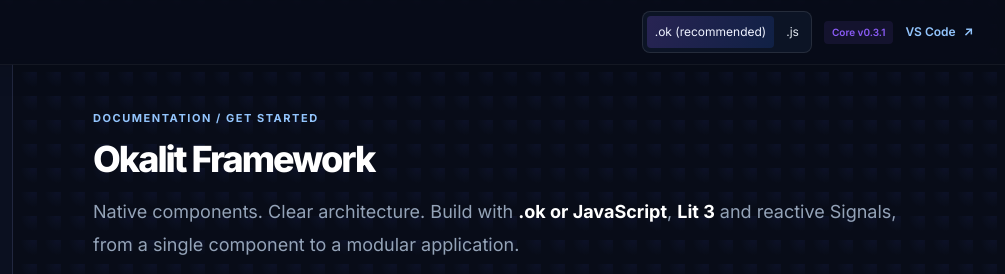
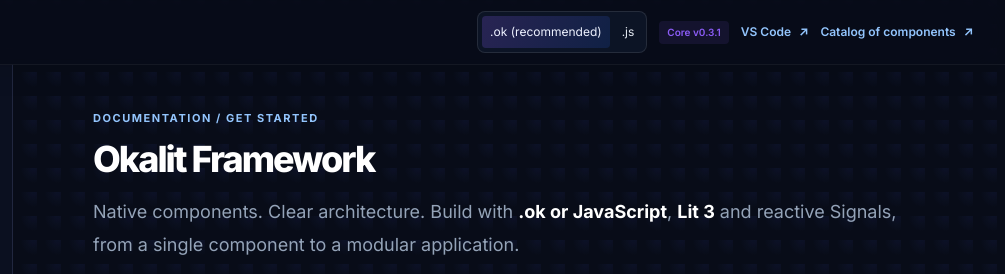
Before and after one commit to Okalit/okalit-landing, a plain HTML site: page doc.html in a window 1280 px wide. Shown: the top 274 px of the page, 275-1280 px from the left. Drawn offline with nearby package versions, Linux system fonts and the light colour scheme.

Commit message:
feat: add link to catalog

```diff
--- a/doc.html
+++ b/doc.html
@@ -127,6 +127,7 @@
         </div>
         <span class="hidden sm:inline text-[10px] bg-brand-purple/10 text-brand-purple px-2 py-1 rounded font-semibold">Core v0.3.1</span>
         <a href="https://marketplace.visualstudio.com/items?itemName=Okalit.okalit-language-support" class="hidden md:inline-flex text-link text-xs" target="_blank" rel="noopener noreferrer">VS Code <span aria-hidden="true">↗</span></a>
+        <a href="https://okalit.com/catalog.html" class="hidden md:inline-flex text-link text-xs" target="_blank" rel="noopener noreferrer">Catalog of components <span aria-hidden="true">↗</span></a>
       </div>
     </div>
   </header>
```
